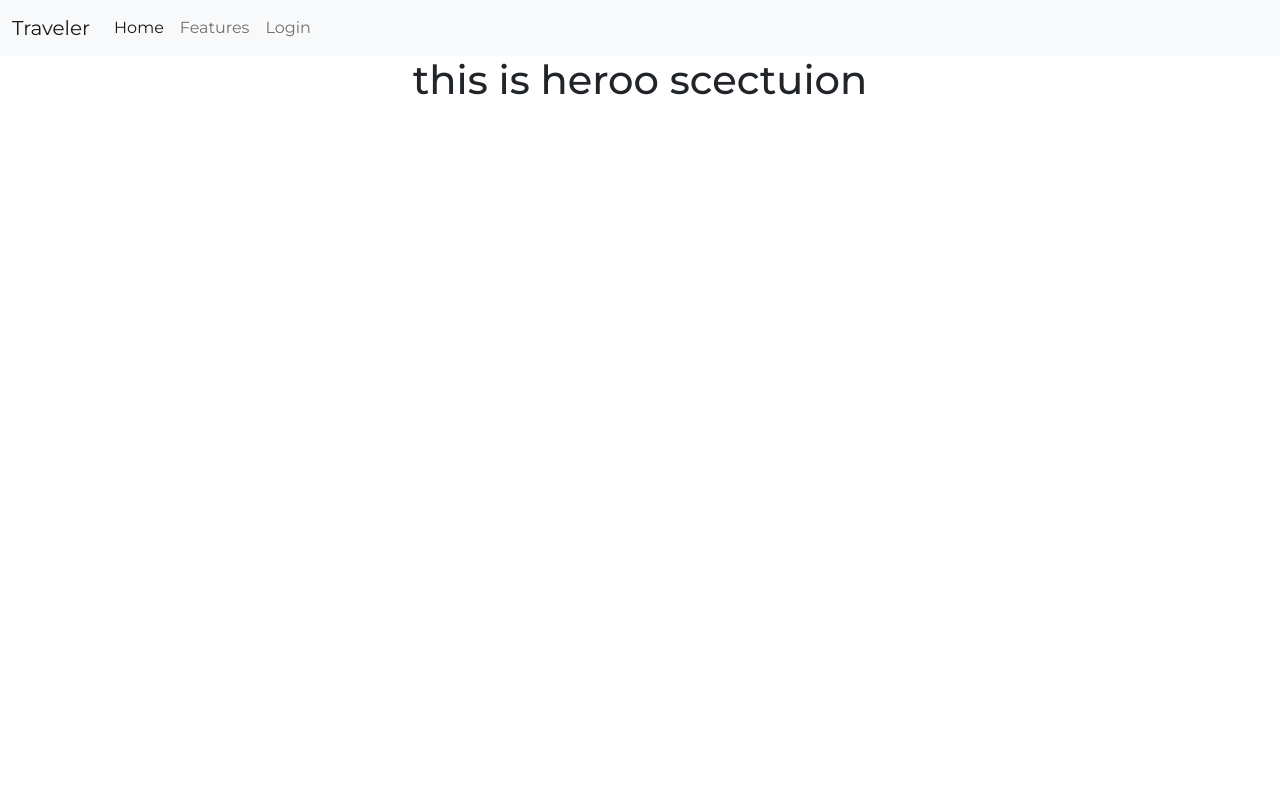
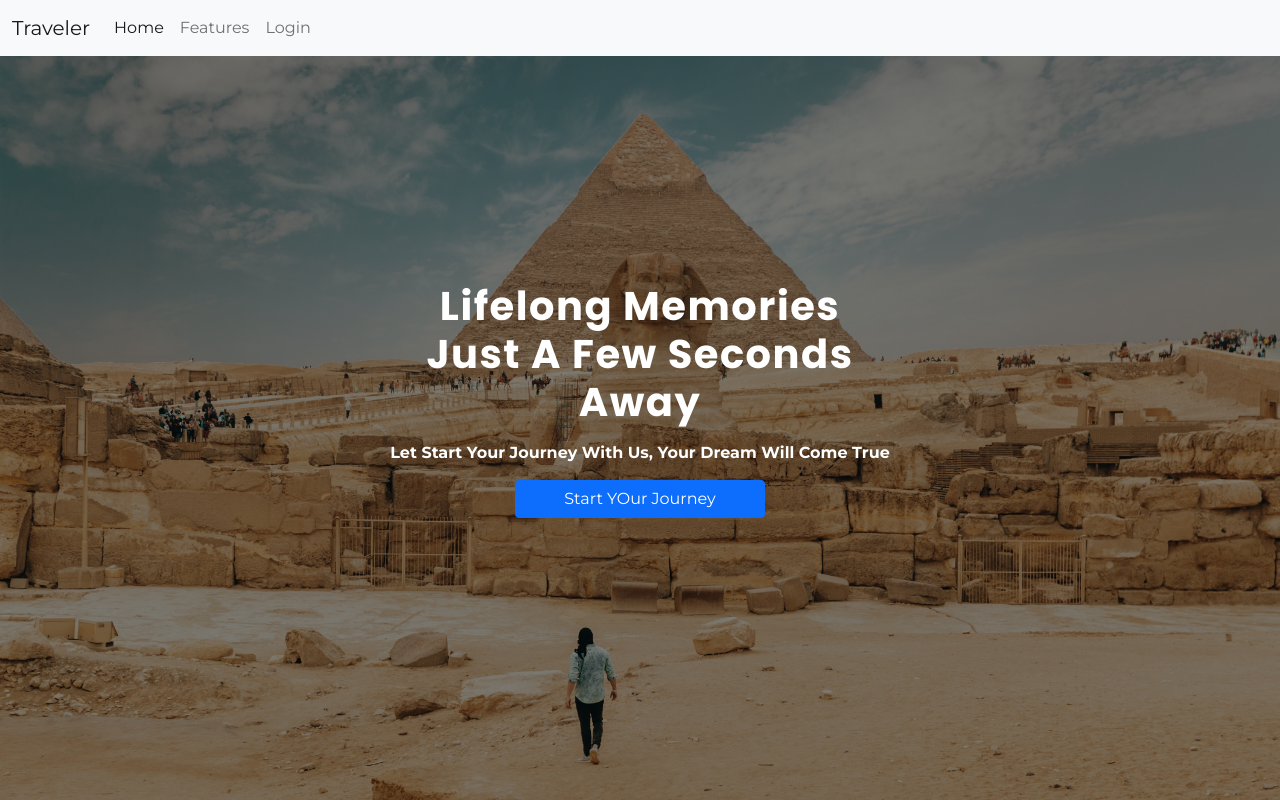
Before and after one commit to ra-raju/Traveler-website, a React (Create React App) app: page / in a window 1280 px wide. Built offline with nearby package versions, Linux system fonts and the light colour scheme; no server answers.

Commit message:
hero section finished

```diff
--- a/src/App.js
+++ b/src/App.js
@@ -3,10 +3,12 @@ import './App.css';
 import Home from './Components/HomePage/Home/Home';
 import Login from './Components/Registration/Login/Login';
 import Header from './Components/SharedPage/Header/Header';
+import AuthProvider from './Context/AuthProvider';
 
 function App() {
   return (
     <div className="App">
+      <AuthProvider>
         <BrowserRouter>
           <Header />
           <Switch>
@@ -21,6 +23,7 @@ function App() {
             </Route>
           </Switch>
         </BrowserRouter>
+      </AuthProvider>
     </div>
   );
 }
--- a/src/Components/HomePage/HeroSection/HeroSection.css
+++ b/src/Components/HomePage/HeroSection/HeroSection.css
@@ -0,0 +1,39 @@
+.hero-section {
+  background: linear-gradient(rgba(0, 0, 0, 0.5), rgba(0, 0, 0, 0.5)),
+    url('./hero1.jpg');
+  width: 100%;
+  height: 100vh;
+  background-repeat: no-repeat;
+  background-size: cover;
+  background-color: lene;
+  display: flex;
+  align-items: center;
+  justify-content: center;
+}
+
+.hero-content {
+  width: 500px;
+}
+
+.hero-content h1,
+p {
+  color: white;
+  text-transform: capitalize;
+}
+
+.hero-content h1 {
+  font-weight: 700;
+  font-family: 'Poppins', sans-serif;
+  letter-spacing: 1.5px;
+}
+
+.hero-content p {
+  font-weight: 700;
+  margin: 15px 0;
+}
+
+@media screen and (max-width: 500px) {
+  .hero-content {
+    padding: 0 15px;
+  }
+}
--- a/src/Components/HomePage/HeroSection/HeroSection.jsx
+++ b/src/Components/HomePage/HeroSection/HeroSection.jsx
@@ -1,9 +1,18 @@
 import React from 'react';
+import './HeroSection.css';
 
 const HeroSection = () => {
   return (
-    <div>
-      <h1>this is heroo scectuion</h1>
+    <div className="hero-section">
+      <div className="hero-content">
+        <h1>lifelong memories just a few seconds away</h1>
+        <p>let start your journey with us, your dream will come true</p>
+        <div class="d-grid gap-2 col-6 mx-auto">
+          <button class="btn btn-primary" type="button">
+            Start YOur Journey
+          </button>
+        </div>
+      </div>
     </div>
   );
 };
--- a/src/Components/Registration/Login/Login.css
+++ b/src/Components/Registration/Login/Login.css
@@ -25,3 +25,15 @@
   height: 400px;
   background-color: rgb(240, 231, 231);
 }
+
+@media screen and (max-width: 500px) {
+  .login-container {
+    flex-direction: column;
+  }
+  .login-img {
+    width: 100%;
+  }
+  .login-box {
+    width: 100%;
+  }
+}
--- a/src/Components/Registration/Login/Login.jsx
+++ b/src/Components/Registration/Login/Login.jsx
@@ -1,11 +1,12 @@
 import React from 'react';
-import useFirebase from '../../../Hooks/useFirebase';
+import useAuth from '../../../Hooks/useAuth';
+// import useFirebase from '../../../Hooks/useFirebase';
 import './Login.css';
 
 const Login = () => {
-  const { signInUsingGoogle } = useFirebase();
+  const { signInUsingGoogle } = useAuth();
   return (
-    <div>
+    <div className="">
       <div className="login-container">
         <div className="login-img">
           <img src="./images/login.jpg" alt="" />
--- a/src/Components/SharedPage/Header/Header.jsx
+++ b/src/Components/SharedPage/Header/Header.jsx
@@ -8,7 +8,7 @@ const Header = () => {
   console.log(user);
   return (
     <div>
-      <nav className="navbar navbar-expand-lg  sticky-top navbar-light bg-light">
+      <nav className="navbar navbar-expand-lg   fixed-top  navbar-light bg-light">
         <div className="container-fluid">
           <a className="navbar-brand" href="/home">
             Traveler
--- /dev/null
+++ b/src/Context/AuthProvider.js
@@ -0,0 +1,13 @@
+import React, { createContext } from 'react';
+import useFirebase from '../Hooks/useFirebase';
+
+export const AuthContext = createContext();
+
+const AuthProvider = ({ children }) => {
+  const allContext = useFirebase();
+  return (
+    <AuthContext.Provider value={allContext}>{children}</AuthContext.Provider>
+  );
+};
+
+export default AuthProvider;
--- /dev/null
+++ b/src/Hooks/useAuth.js
@@ -0,0 +1,8 @@
+import { useContext } from 'react';
+import { AuthContext } from '../Context/AuthProvider';
+
+const useAuth = () => {
+  return useContext(AuthContext);
+};
+
+export default useAuth;
--- a/src/index.css
+++ b/src/index.css
@@ -1,4 +1,4 @@
-@import url('https://fonts.googleapis.com/css2?family=Montserrat:wght@400;500;600;700;900&display=swap');
+@import url('https://fonts.googleapis.com/css2?family=Montserrat:wght@400;500;600;700;900&family=Poppins:wght@700;900&display=swap');
 
 body {
   margin: 0;
```
Also changed, not shown: src/Components/HomePage/HeroSection/hero1.jpg (added). Lines whose indentation alone changed are shown as unchanged.
